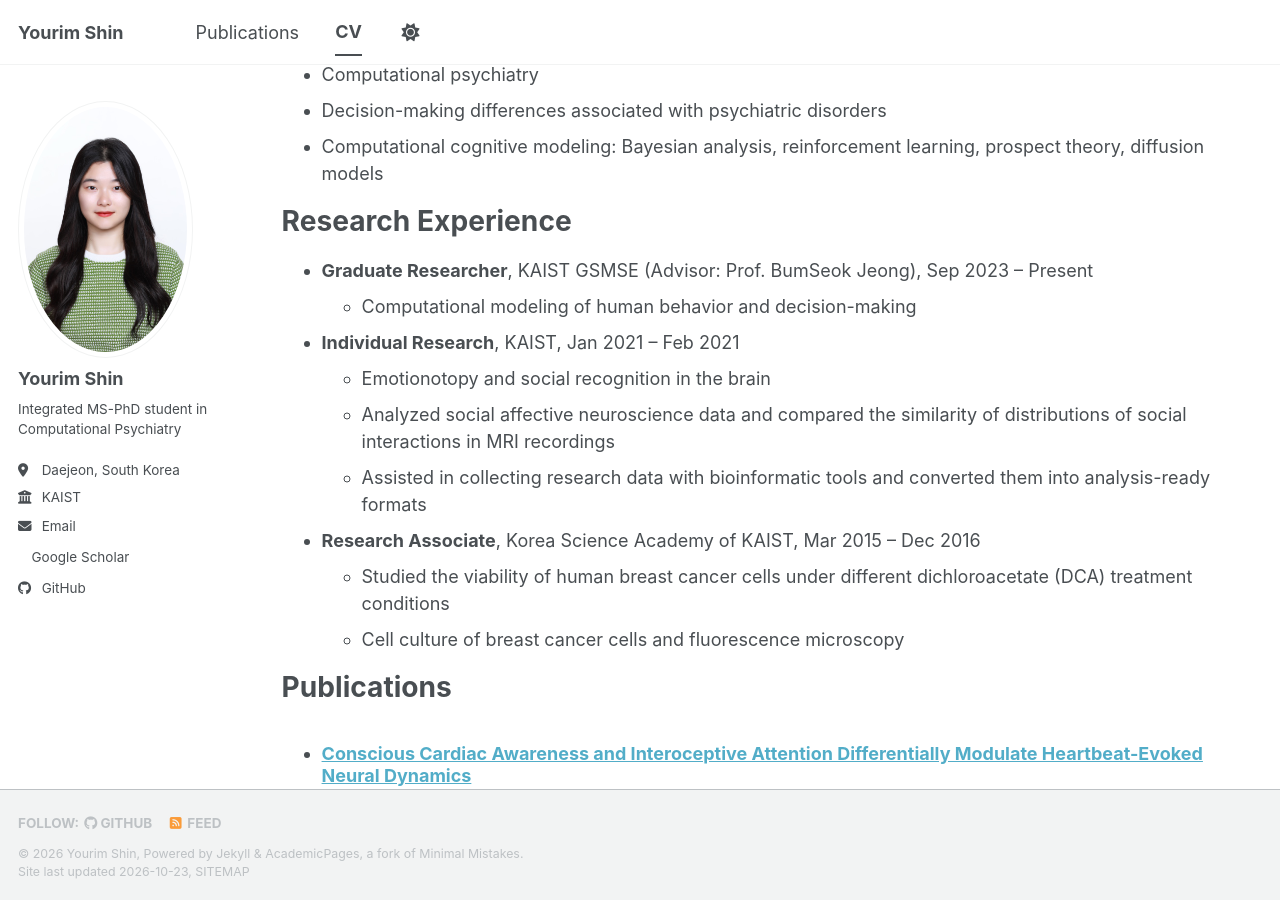
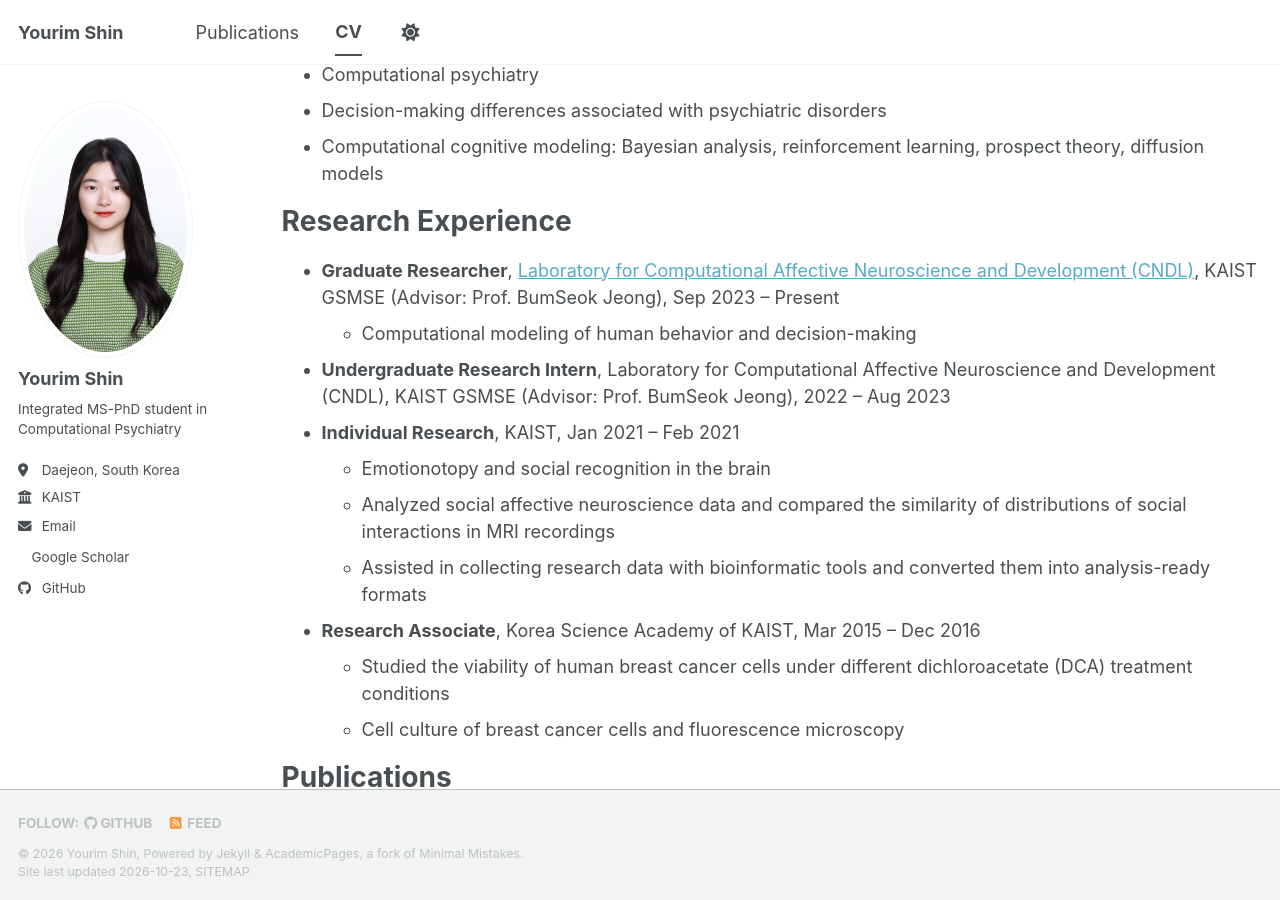
Before and after one commit to phrinee/phrinee.github.io, a Jekyll site: the page built from _pages/cv.md, in a window 1280 px wide and 900 px high, scrolled down 780 px. Built offline with Jekyll 4.4.1, drawn with Linux system fonts in a browser that asks for light colours; a style sheet for code colours, icons or effects is not loaded.

Commit message:
Add CNDL research internship

```diff
--- a/_pages/cv.md
+++ b/_pages/cv.md
@@ -31,8 +31,9 @@ Research Interests
 
 Research Experience
 ======
-* **Graduate Researcher**, KAIST GSMSE (Advisor: Prof. BumSeok Jeong), Sep 2023 – Present
+* **Graduate Researcher**, [Laboratory for Computational Affective Neuroscience and Development (CNDL)](https://drshrink.github.io/), KAIST GSMSE (Advisor: Prof. BumSeok Jeong), Sep 2023 – Present
   * Computational modeling of human behavior and decision-making
+* **Undergraduate Research Intern**, Laboratory for Computational Affective Neuroscience and Development (CNDL), KAIST GSMSE (Advisor: Prof. BumSeok Jeong), 2022 – Aug 2023
 * **Individual Research**, KAIST, Jan 2021 – Feb 2021
   * Emotionotopy and social recognition in the brain
   * Analyzed social affective neuroscience data and compared the similarity of distributions of social interactions in MRI recordings
```
